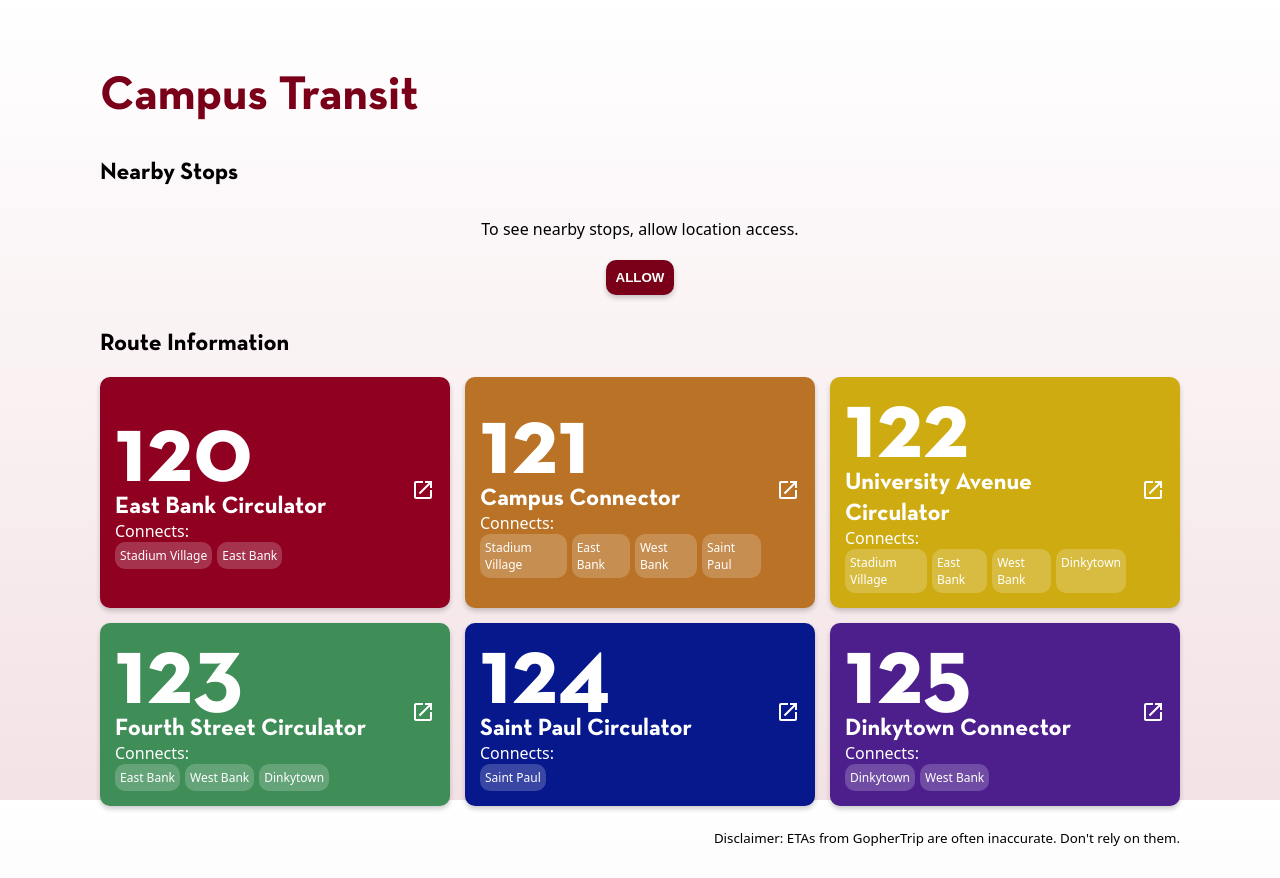
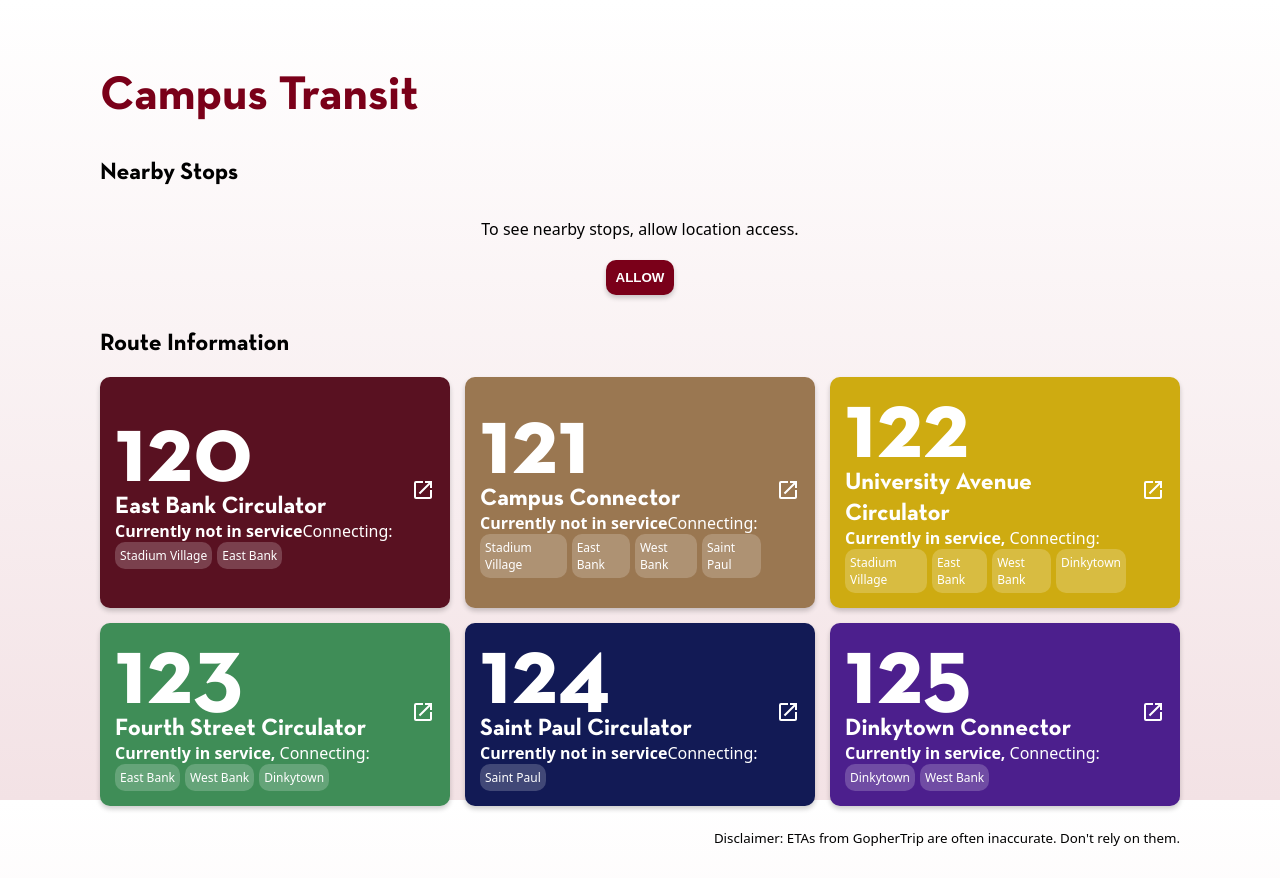
Before and after one commit to isakW2004/transit-proto, a plain HTML site: page index.html in a window 1280 px wide. Drawn offline with Linux system fonts and the light colour scheme.

Commit message:
Added out of service indicator and route card count fix

```diff
--- a/index.html
+++ b/index.html
@@ -39,7 +39,7 @@
             <h1 class="route-code"></h1>
             <h2 class="route-name">Test Name</h2>
             <p class="card__info">
-                <span>Connects:</span>
+                <b class="service-info"></b><span>Connecting:</span>
             <div class="route-chip-set chip-set"></div>
             </p>
         </div>
--- a/main.js
+++ b/main.js
@@ -57,6 +57,15 @@ class Route {
             output.push(new Route(route));
         }
         return output;
+    }
+
+    isInService() {
+        for (var period of this.schedule.servicePeriods) {
+            if (RouteSchedule.periodInService(period)) {
+                return true;
+            }
+        }
+        return false;
     }
 }
 
@@ -209,10 +218,13 @@ class RouteCard {
             document.getElementById("route-card-template").content,
             true
         );
+        this.inService = route.isInService();
         this.root.firstElementChild.style.background = route.color;
         this.root.firstElementChild.href = route.link;
+        this.root.firstElementChild.classList.toggle("card--out-of-service", !this.inService);
         this.root.querySelector(".route-code").innerText = route.code;
         this.root.querySelector(".route-name").innerText = route.name;
+        this.root.querySelector(".service-info").innerText =  this.inService ? "Currently in service, " : "Currently not in service";
         this.chipSet = this.root.querySelector(".route-chip-set");
         for (var connection of route.connects) {
             var chip = document.createElement("span");
@@ -424,15 +436,13 @@ class StopGrid {
         console.log(sortedStops)
         var i= 0;
         for (var stop of sortedStops) {
-            if(i == 9){
-                break;
-            }
             console.log(stop);
             var stopInService = stop.periodsInService();
             for (var period of stopInService) {
+                if(i >= 9){
+                    break;
+                }
                 inService.push({ stop: stop, period: period });
-            }
-            if (stopInService.length != 0){
                 i++;
             }
         }
--- a/style.css
+++ b/style.css
@@ -225,3 +225,7 @@ h1, h2, h3, h4, h5, h6 {
   background-color: #640014;
   transform: scale(0.95);
 }
+
+.card--out-of-service {
+  filter: saturate(0.5);
+}
```
